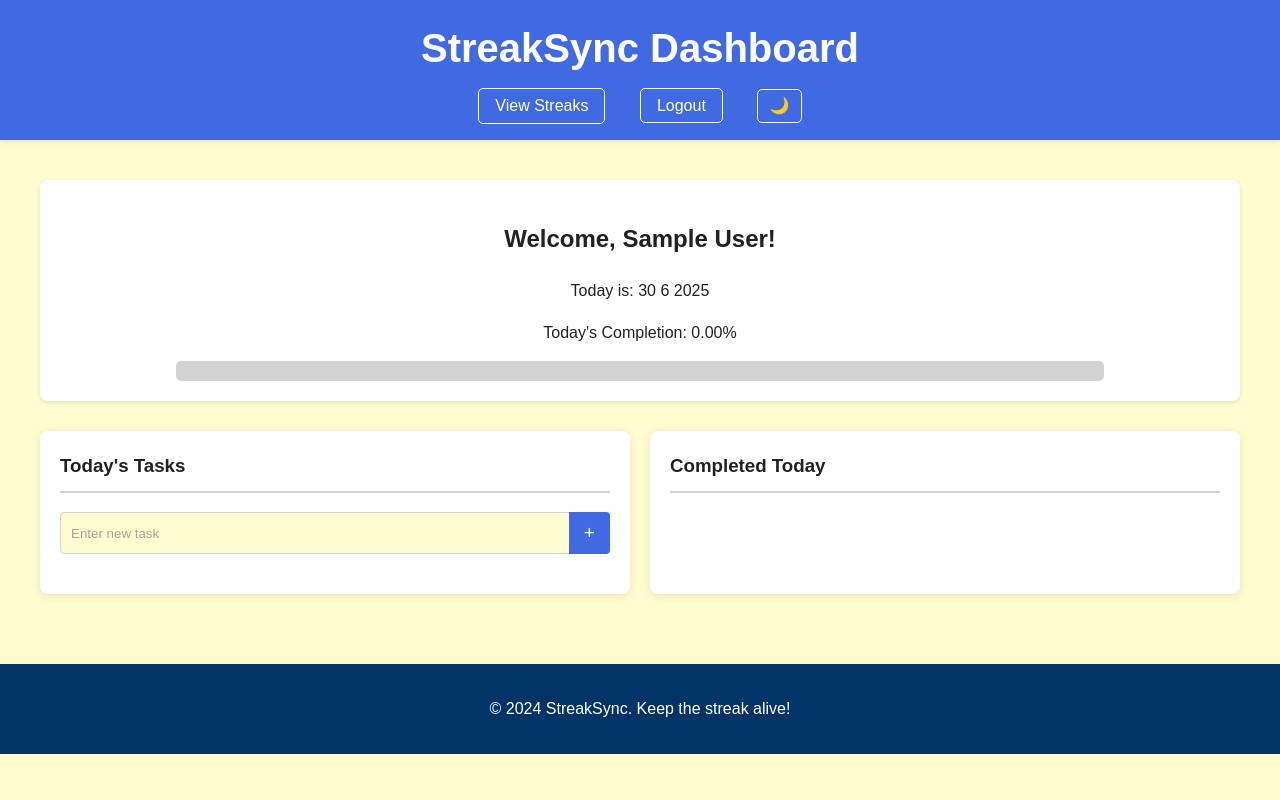
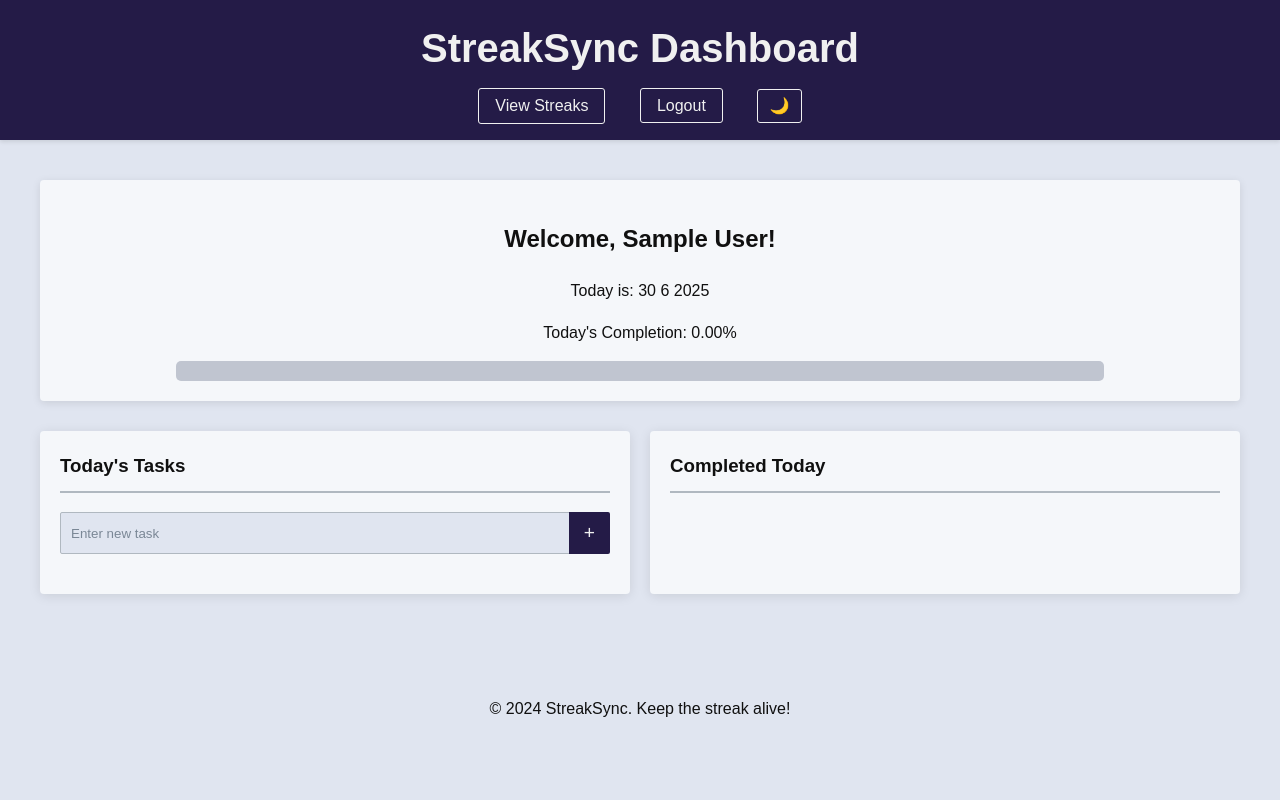
Before and after one commit to Sanjay3005v/StreakSyncProject, a Node server app: page /app in a window 1280 px wide. Run offline with Node 20, Linux system fonts and the light colour scheme; the visitor is signed in with stand-in values (Sample User, id 1); data that the repository does not hold is empty; some libraries are stand-ins or nearby versions.

Commit message:
feat: Apply futuristic cyberpunk theme
- Redefined color palette to a cyberpunk aesthetic, featuring dark backgrounds with neon accents (electric blue, magenta, toxic green) for the dark theme, and a contrasting 'data-stream-light' theme.
- Updated CSS custom variables in style.css to implement the new palette.
- Adjusted CSS rules for elements like containers, inputs, and buttons to have sharper border-radii, fitting the futuristic style.
- Modified shadow effects to use neon glows in dark mode.
- Ensured theme toggler correctly switches between the new 'data-stream-light' and 'cyberpunk-dark' themes.

```diff
--- a/public/css/style.css
+++ b/public/css/style.css
@@ -1,69 +1,63 @@
 :root {
-    /* Base Royal Palette Colors */
-    --color-royal-blue: #4169E1;
-    --color-deep-blue: #003366;
-    --color-gold: #FFD700;
-    --color-pale-gold: #FFFACD;
-    --color-rich-purple: #4B0082;
-    --color-light-purple: #9370DB; /* Lighter purple for dark mode accent if needed */
-    --color-cream: #FFFDD0;
-    --color-dark-charcoal: #1A1A1A;
-    --color-light-grey: #D3D3D3;
-    --color-mid-grey: #808080;
-    --color-white: #FFFFFF;
-    --color-near-black: #222222;
-    --color-error-red-bg-light: #FFCDD2;
-    --color-error-red-text-light: #D32F2F;
-    --color-success-green-bg-light: #C8E6C9;
-    --color-success-green-text-light: #388E3C;
-    --color-error-red-dark: #D32F2F; /* Main error color for dark theme bg */
-    --color-success-green-dark: #388E3C; /* Main success color for dark theme bg */
+    /* Base Cyberpunk Palette Colors */
+    --color-cyber-black: #0D0221;
+    --color-near-black: #101010; /* For text or alternative dark bg */
+    --color-deep-purple: #241B47;
+    --color-neon-blue: #00FFFF; /* Cyan/Aqua */
+    --color-bright-magenta: #FF00FF; /* Fuchsia */
+    --color-toxic-green: #39FF14;
+    --color-cyber-yellow: #FFF000;
+    --color-glitch-white: #F0F0F0;
+    --color-electric-grey: #8A8A8A;
+    --color-interface-blue: #306892;
 
-    /* Light Theme (Default) */
-    --bg-primary: var(--color-cream);
-    --bg-secondary: var(--color-white);
+    /* "Data Stream" Light Theme (Default) */
+    --bg-primary: #E0E5F0; /* Very light, cool grey-blue */
+    --bg-secondary: #F5F7FA; /* Almost white, very clean */
     --text-primary: var(--color-near-black);
-    --text-secondary: var(--color-mid-grey);
-    --text-on-primary-brand: var(--color-white);
-    --text-on-accent-brand: var(--color-near-black); /* Text on Gold for light mode */
-    --border-color: var(--color-light-grey);
-    --brand-primary: var(--color-royal-blue);
-    --brand-primary-hover: var(--color-deep-blue);
-    --brand-accent: var(--color-gold);
-    --brand-accent-hover: #E6C200; /* Darker Gold */
-    --brand-secondary-accent: var(--color-rich-purple);
-    --progress-bar-bg: var(--color-light-grey);
-    --progress-bar-fg: var(--color-royal-blue);
-    --progress-bar-streak-fg: var(--color-gold);
-    --error-bg: var(--color-error-red-bg-light);
-    --error-text: var(--color-error-red-text-light);
-    --success-bg: var(--color-success-green-bg-light);
-    --success-text: var(--color-success-green-text-light);
-    --shadow-color: rgba(0, 0, 0, 0.1);
+    --text-secondary: #506070; /* Cool dark grey */
+    --text-on-primary-brand: var(--color-glitch-white);
+    --text-on-accent-brand: var(--color-glitch-white);
+    --border-color: #B0B8C0; /* Slightly darker cool grey for borders */
+    --brand-primary: var(--color-deep-purple); /* Dark purple as primary in light mode */
+    --brand-primary-hover: var(--color-interface-blue);
+    --brand-accent: var(--color-bright-magenta);
+    --brand-accent-hover: #D900D9; /* Darker Magenta */
+    --brand-secondary-accent: var(--color-neon-blue); /* Neon blue as secondary accent */
+    --progress-bar-bg: #C0C5D0;
+    --progress-bar-fg: var(--color-deep-purple);
+    --progress-bar-streak-fg: var(--color-bright-magenta);
+    --error-bg: var(--color-cyber-yellow);
+    --error-text: var(--color-near-black);
+    --success-bg: var(--color-toxic-green);
+    --success-text: var(--color-near-black);
+    --shadow-color: rgba(0, 0, 0, 0.1); /* Standard subtle shadow for light mode */
+    --placeholder-text: #708090; /* Slate Gray */
 }
 
 body.dark-theme {
-    /* Dark Theme */
-    --bg-primary: var(--color-dark-charcoal);
-    --bg-secondary: var(--color-deep-blue);
-    --text-primary: var(--color-pale-gold);
-    --text-secondary: var(--color-light-grey); /* Was mid-grey, light-grey for better contrast on dark blue */
-    --text-on-primary-brand: var(--color-near-black); /* Text on Gold buttons */
-    --text-on-accent-brand: var(--color-white); /* Text on Royal Blue accent buttons */
-    --border-color: var(--color-mid-grey);
-    --brand-primary: var(--color-gold);
-    --brand-primary-hover: var(--color-pale-gold);
-    --brand-accent: var(--color-royal-blue);
-    --brand-accent-hover: #6495ED; /* CornflowerBlue */
-    --brand-secondary-accent: var(--color-light-purple); /* Using lighter purple for dark mode */
-    --progress-bar-bg: var(--color-mid-grey);
-    --progress-bar-fg: var(--color-gold);
-    --progress-bar-streak-fg: var(--color-royal-blue);
-    --error-bg: var(--color-error-red-dark);
-    --error-text: var(--color-pale-gold);
-    --success-bg: var(--color-success-green-dark);
-    --success-text: var(--color-pale-gold);
-    --shadow-color: rgba(255, 255, 255, 0.1); /* Lighter shadow for dark mode */
+    /* Cyberpunk Dark Theme */
+    --bg-primary: var(--color-cyber-black);
+    --bg-secondary: var(--color-deep-purple);
+    --text-primary: var(--color-glitch-white);
+    --text-secondary: var(--color-electric-grey);
+    --text-on-primary-brand: var(--color-cyber-black); /* Text on Neon Blue buttons */
+    --text-on-accent-brand: var(--color-cyber-black);   /* Text on Magenta buttons */
+    --border-color: var(--color-interface-blue);
+    --brand-primary: var(--color-neon-blue);
+    --brand-primary-hover: var(--color-glitch-white); /* Hover effect could make it white or lighter neon */
+    --brand-accent: var(--color-bright-magenta);
+    --brand-accent-hover: var(--color-glitch-white); /* Hover effect could make it white or lighter neon */
+    --brand-secondary-accent: var(--color-toxic-green);
+    --progress-bar-bg: var(--color-interface-blue);
+    --progress-bar-fg: var(--color-neon-blue);
+    --progress-bar-streak-fg: var(--color-bright-magenta);
+    --error-bg: var(--color-cyber-yellow);
+    --error-text: var(--color-cyber-black);
+    --success-bg: var(--color-toxic-green);
+    --success-text: var(--color-cyber-black);
+    --shadow-color: rgba(0, 255, 255, 0.3); /* Neon blue glow for shadows */
+    --placeholder-text: var(--color-electric-grey);
 }
 
 /* General Body Styles */
@@ -100,12 +94,22 @@ header nav a, .nav-button {
     text-decoration: none;
     margin: 0 15px;
     padding: 0.5rem 1rem;
-    border-radius: 5px;
+    border-radius: 3px; /* Sharper radius */
     transition: background-color 0.3s ease, color 0.3s ease, border-color 0.3s ease;
     background-color: transparent;
+    /* For dark theme, nav buttons border will use brand-accent for a neon touch */
     border: 1px solid var(--text-on-primary-brand);
     cursor: pointer;
     font-size: 1rem;
+}
+body.dark-theme header nav a, body.dark-theme .nav-button {
+    border: 1px solid var(--brand-accent); /* Neon border for nav buttons in dark mode */
+    color: var(--brand-accent); /* Neon text for nav buttons in dark mode */
+}
+body.dark-theme header nav a:hover, body.dark-theme .nav-button:hover {
+    background-color: var(--brand-accent);
+    color: var(--text-on-accent-brand); /* Text color on hover */
+    border-color: var(--brand-accent);
 }
 
 /* Style for icon-only buttons, like the theme toggler */
@@ -288,9 +299,9 @@ footer {
     text-align: center;
     padding: 20px;
     background-color: var(--bg-secondary);
-    border-radius: 8px;
+    border-radius: 4px; /* Sharper */
     margin-bottom: 30px;
-    box-shadow: 0 2px 5px var(--shadow-color);
+    box-shadow: 0 2px 8px var(--shadow-color); /* Enhanced shadow */
 }
 
 #welcome h2 {
@@ -331,8 +342,8 @@ footer {
 .task-column {
     background-color: var(--bg-secondary);
     padding: 20px;
-    border-radius: 8px;
-    box-shadow: 0 2px 10px var(--shadow-color);
+    border-radius: 4px; /* Sharper */
+    box-shadow: 0 2px 12px var(--shadow-color); /* Enhanced shadow */
     flex: 1;
     min-width: 300px;
     margin-bottom: 20px;
@@ -354,7 +365,7 @@ footer {
     flex-grow: 1;
     padding: 10px;
     border: 1px solid var(--border-color);
-    border-radius: 4px 0 0 4px;
+    border-radius: 2px 0 0 2px; /* Sharper */
     margin-right: -1px;
     background-color: var(--bg-primary);
     color: var(--text-primary);
@@ -371,7 +382,7 @@ footer {
     background-color: var(--brand-primary);
     color: var(--text-on-primary-brand);
     border: none;
-    border-radius: 0 4px 4px 0;
+    border-radius: 0 2px 2px 0; /* Sharper */
     cursor: pointer;
     font-size: 1.2rem;
 }
```
Also changed, not shown: other parts of public/css/style.css (+26 -21 lines).
